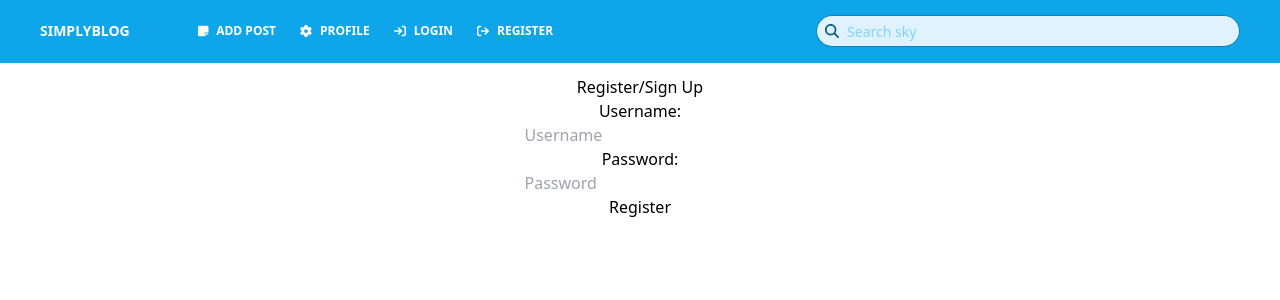
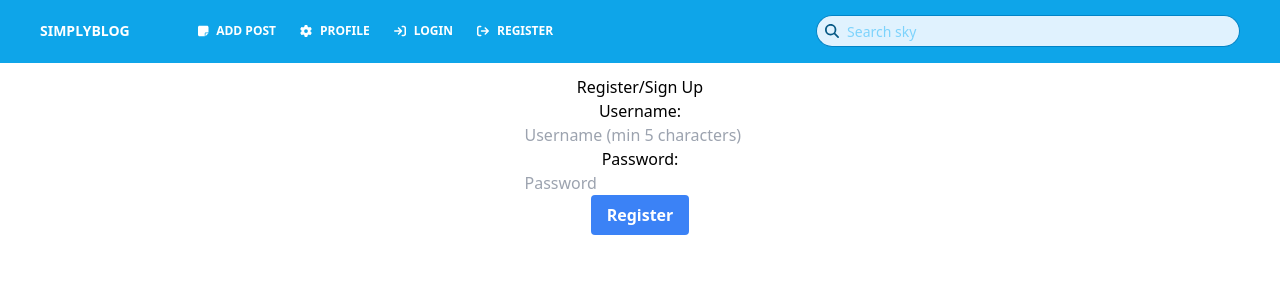
Before and after one commit to piedpipr/SimplyBlog-react-springboot-blog, a React (Create React App) app in the folder frontend/simplyblog/: page /register in a window 1280 px wide. Shown: the top 300 px of the page. Built offline with nearby package versions, Linux system fonts and the light colour scheme.

Commit message:
axios registration api working

```diff
--- a/frontend/simplyblog/src/components/register.tsx
+++ b/frontend/simplyblog/src/components/register.tsx
@@ -10,24 +10,30 @@ export default function Register({}: Props) {
   const [username, setUsername] = useState('');
   const [password, setPassword] = useState('');
   const [success, setSuccess] = useState(false);
-  const [error, setError] = useState(false);
+  const [isError, setIsError] = useState(false);
   const [errrormsg, setErrormsg] = useState('');
 
   useEffect(() => {
-    if(username){
+    if(username && username.length > 4) {
       console.log("username :"+username);
       const CheckUsername = async () => {
           try {
             const response = await axios.get(CHECK_USERNAME_API+'/'+username);
-            console.log("response:");
-            console.log(response.data);
-            response.data?setErrormsg('Username alredy exists..'):setErrormsg('Username available..');
+            // console.log("response:");
+            // console.log(response.data);
+            if(response.data){
+              setErrormsg('Username alredy exists..');
+              setIsError(true);
+            } else {
+              setErrormsg('Username available..');
+              setIsError(false);
+            }
 
           } catch (error:any) {
-            setError(true);
-            console.log("error");
-            console.log(error);
-            console.log("specific error :"+error.response.data.message)
+            setIsError(true);
+            // console.log("error");
+            // console.log(error);
+            // console.log("specific error :"+error.response.data.message)
             // setErrormsg(error.response.data.message);
             setErrormsg('Server Error');
           }
@@ -38,6 +44,19 @@ export default function Register({}: Props) {
 
   const handleSubmit = async (e:any) => {
     e.preventDefault();
+    if(!isError){
+      const response = await axios.post(REGISTER_API,
+        {
+        userName: username,
+        password: password,
+        roles: "ROLE_USER",
+        active: true,
+        }
+      );
+      console.log("response:");
+      console.log(response.data);
+      // setSuccess(true);
+    }
     setSuccess(!success)
     console.log('Data Submitted')};
 
@@ -46,12 +65,19 @@ export default function Register({}: Props) {
     {success ? (<div><h2>Success</h2><h3><NavLink to="/login">Go to Login</NavLink></h3></div>) :
     (<div style={{display: 'flex', flexDirection:'column', alignItems: 'center', justifyContent: 'center'}}>
         <h1>Register/Sign Up</h1>
-        <p aria-live="assertive">{errrormsg? errrormsg:''}</p>
+        {(errrormsg && errrormsg==="Username available..") &&
+        (<div className='bg-green-100 border border-green-400 text-green-700 px-10 py-0 rounded relative" role="alert"'>
+        <p aria-live="assertive">{errrormsg}</p>
+        </div>)}
+        {(errrormsg && (errrormsg==="Username alredy exists.." || errrormsg==="Server Error")) &&
+        (<div className='bg-red-100 border border-red-400 text-red-700 px-4 py-3 rounded relative" role="alert"'>
+        <p aria-live="assertive">{errrormsg}</p>
+      </div>)}
       <form onSubmit={handleSubmit} style={{display: 'flex', flexDirection:'column', alignItems: 'center', justifyContent: 'center'}}>
           <label htmlFor="username">Username:</label>
           <input
             type="text"
-              placeholder="Username"
+            placeholder="Username (min 5 characters)"
             id="username"
             autoComplete="off"
             value={username}
@@ -64,7 +90,7 @@ export default function Register({}: Props) {
             id="password"
             onChange={(e:any) => setPassword(e.target.value)}
             required/>
-            <button type="submit" >Register</button>
+          <button type="submit" disabled={isError} className='bg-blue-500 hover:bg-blue-700 text-white font-bold py-2 px-4 rounded'>Register</button>
       </form>
     </div>)}
     </>
```
Lines whose indentation alone changed are shown as unchanged.
